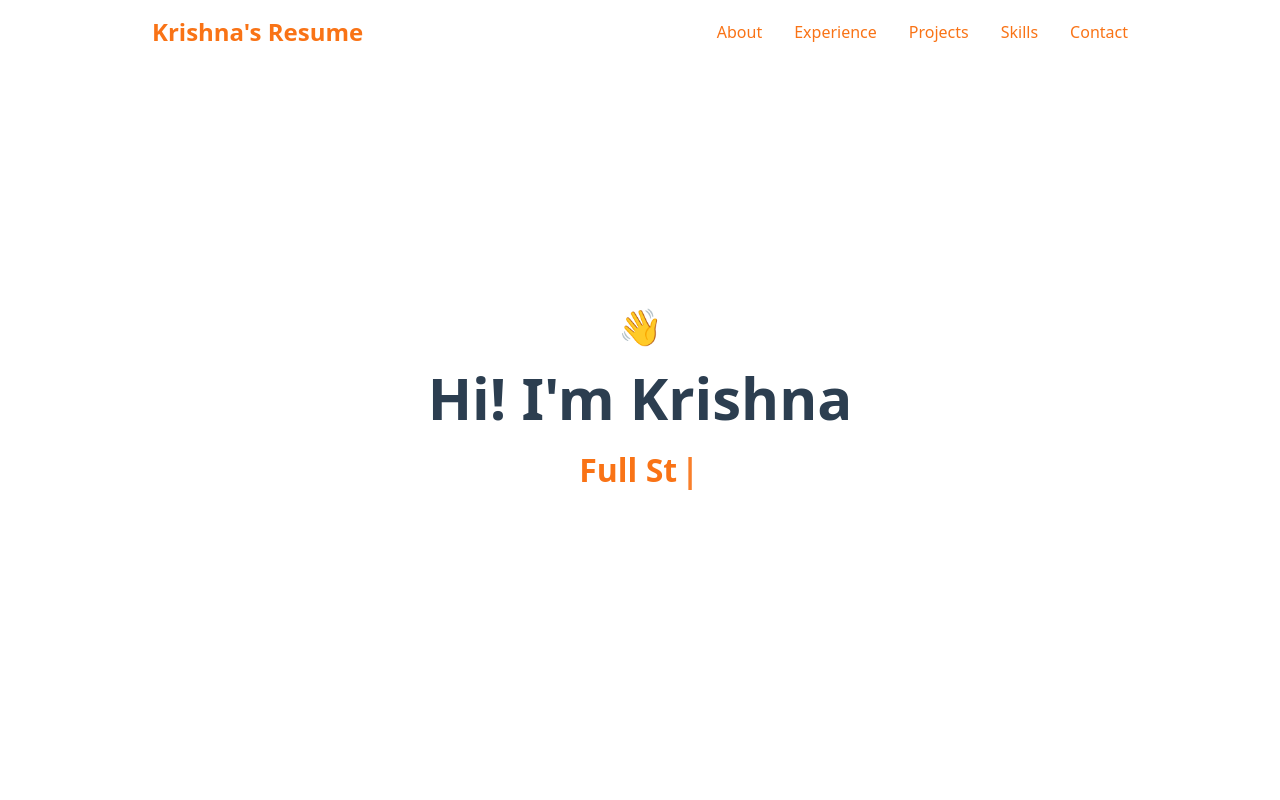
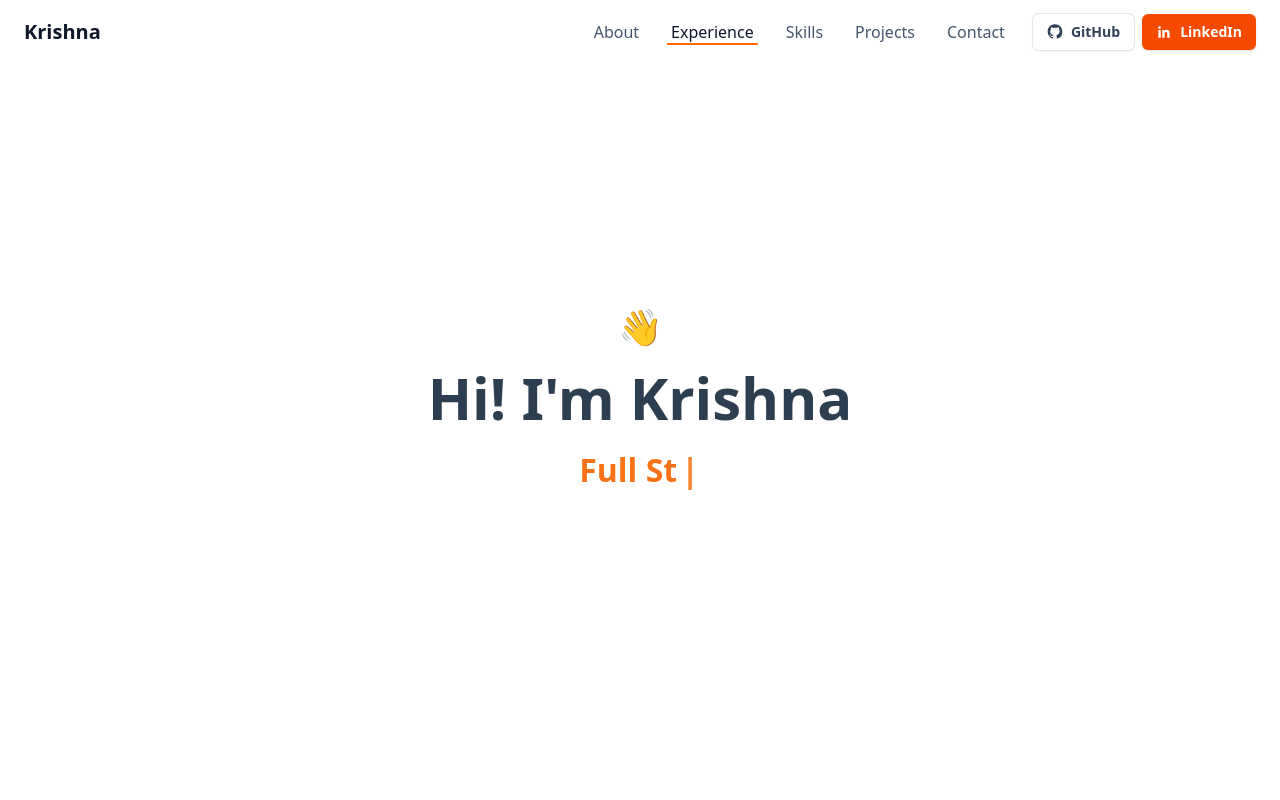
Before and after one commit to KrishnakGitHub/Krishna, a Next.js app: page / in a window 1280 px wide. Shown: the top 800 px of the page. Built offline with nearby package versions, Linux system fonts and the light colour scheme.

Commit message:
navbar update

```diff
--- a/app/_components/navbar.tsx
+++ b/app/_components/navbar.tsx
@@ -1,30 +1,203 @@
-import React from 'react'
+"use client";
+
+import React, { useEffect, useMemo, useState } from "react";
+import Link from "next/link";
 
 export default function Navbar() {
-  const linkClasses = "relative text-[#f97316] transition-colors duration-300 hover:text-orange-500 after:absolute after:bottom-0 after:left-0 after:h-[2px] after:w-full after:origin-bottom-left after:scale-x-0 after:bg-orange-500 after:transition-transform after:duration-300 hover:after:scale-x-100";
+  const [open, setOpen] = useState(false);
+  const [scrolled, setScrolled] = useState(false);
+  const [activeId, setActiveId] = useState<string>("");
+
+  const links = useMemo(
+    () => [
+      { href: "#about", label: "About" },
+      { href: "#experience", label: "Experience" },
+      { href: "#skills", label: "Skills" },
+      { href: "#projects", label: "Projects" },
+      { href: "#contact", label: "Contact" },
+    ],
+    []
+  );
+
+  useEffect(() => {
+    const onScroll = () => setScrolled(window.scrollY > 8);
+    onScroll();
+    window.addEventListener("scroll", onScroll, { passive: true });
+    return () => window.removeEventListener("scroll", onScroll);
+  }, []);
+
+  // Active section highlight with IntersectionObserver
+  useEffect(() => {
+    const sectionIds = links.map((l) => l.href.replace("#", ""));
+    const sections = sectionIds
+      .map((id) => document.getElementById(id))
+      .filter(Boolean) as HTMLElement[];
+
+    if (sections.length === 0) return;
+
+    const observer = new IntersectionObserver(
+      (entries) => {
+        const visible = entries
+          .filter((e) => e.isIntersecting)
+          .sort((a, b) => b.intersectionRatio - a.intersectionRatio);
+        if (visible[0]) setActiveId(visible[0].target.id);
+      },
+      { rootMargin: "-30% 0px -60% 0px", threshold: [0.1, 0.25, 0.5, 0.75, 1] }
+    );
+
+    sections.forEach((sec) => observer.observe(sec));
+    return () => observer.disconnect();
+  }, [links]);
+
+  const baseLink =
+    "relative transition-colors duration-200 px-1 py-0.5 rounded focus:outline-none focus-visible:ring-2 focus-visible:ring-orange-500/50";
+
+  const desktopLink = (href: string) => {
+    const isActive = activeId && `#${activeId}` === href;
+    return [
+      baseLink,
+      isActive
+        ? "text-slate-900 after:w-full"
+        : "text-slate-600 hover:text-slate-900 after:w-0 hover:after:w-full",
+      "after:absolute after:bottom-0 after:left-0 after:h-[2px] after:bg-orange-500 after:transition-[width] after:duration-300",
+    ].join(" ");
+  };
 
   return (
-    <nav className="w-full bg-transparent text-[#f97316] absolute top-0 z-50">
-      <div className="max-w-5xl mx-auto flex items-center justify-between px-6 py-4">
-        <div className="text-2xl font-bold">Krishna&apos;s Resume</div>
-        <ul className="hidden md:flex space-x-8">
-          <li>
-            <a href="#about" className={linkClasses}>About</a>
-          </li>
-          <li>
-            <a href="#experience" className={linkClasses}>Experience</a>
-          </li>
-          <li>
-            <a href="#projects" className={linkClasses}>Projects</a>
-          </li>
-          <li>
-            <a href="#skills" className={linkClasses}>Skills</a>
-          </li>
-          <li>
-            <a href="#contact" className={linkClasses}>Contact</a>
-          </li>
-        </ul>
+    <header
+      className={[
+        "fixed top-0 inset-x-0 z-50 transition-colors",
+        scrolled
+          ? "bg-white/70 backdrop-blur supports-[backdrop-filter]:bg-white/60 shadow-sm ring-1 ring-slate-200"
+          : "bg-transparent",
+      ].join(" ")}
+      role="banner"
+    >
+      <div className="container mx-auto px-4 md:px-6">
+        <nav className="flex items-center justify-between h-16" aria-label="Primary">
+          {/* Brand */}
+          <Link href="#about" className="text-xl font-bold text-slate-900">
+            Krishna
+          </Link>
+
+          {/* Desktop nav */}
+          <div className="hidden md:flex items-center gap-6">
+            <ul className="flex items-center gap-6">
+              {links.map((link) => (
+                <li key={link.href}>
+                  <a href={link.href} className={desktopLink(link.href)}>
+                    {link.label}
+                  </a>
+                </li>
+              ))}
+            </ul>
+            {/* Social CTAs */}
+            <div className="flex items-center gap-2">
+              <a
+                href="https://github.com/"
+                target="_blank"
+                rel="noopener noreferrer"
+                className="inline-flex items-center gap-2 text-sm font-semibold text-slate-700 bg-white hover:bg-slate-100 ring-1 ring-slate-200 px-3.5 py-2 rounded-md shadow-sm focus:outline-none focus-visible:ring-2 focus-visible:ring-orange-500/40"
+                aria-label="GitHub"
+              >
+                <svg viewBox="0 0 24 24" aria-hidden="true" className="h-4 w-4" fill="currentColor">
+                  <path fillRule="evenodd" d="M12 .5C5.73.5.98 5.24.98 11.5c0 4.85 3.15 8.96 7.51 10.41.55.1.75-.24.75-.53 0-.26-.01-1.12-.02-2.03-3.05.66-3.7-1.29-3.7-1.29-.5-1.27-1.21-1.61-1.21-1.61-.99-.67.07-.66.07-.66 1.09.08 1.66 1.12 1.66 1.12.98 1.66 2.56 1.18 3.18.9.1-.71.38-1.18.68-1.45-2.44-.28-5-1.22-5-5.44 0-1.2.43-2.18 1.12-2.95-.11-.28-.49-1.41.11-2.94 0 0 .92-.29 3.02 1.12.88-.24 1.82-.36 2.76-.36.94 0 1.88.12 2.76.36 2.1-1.41 3.02-1.12 3.02-1.12.6 1.53.22 2.66.11 2.94.69.77 1.12 1.75 1.12 2.95 0 4.23-2.56 5.15-5 5.44.39.33.73.98.73 1.98 0 1.43-.01 2.58-.01 2.94 0 .29.2.64.76.53A10.52 10.52 0 0023.02 11.5C23.02 5.24 18.27.5 12 .5z" clipRule="evenodd" />
+                </svg>
+                <span className="hidden lg:inline">GitHub</span>
+              </a>
+              <a
+                href="https://linkedin.com/in/"
+                target="_blank"
+                rel="noopener noreferrer"
+                className="inline-flex items-center gap-2 text-sm font-semibold text-white bg-orange-600 hover:bg-orange-500 px-3.5 py-2 rounded-md shadow-sm focus:outline-none focus-visible:ring-2 focus-visible:ring-orange-500/40"
+                aria-label="LinkedIn"
+              >
+                <svg viewBox="0 0 24 24" aria-hidden="true" className="h-4 w-4" fill="currentColor">
+                  <path d="M20.447 20.452h-3.554v-5.569c0-1.328-.027-3.037-1.852-3.037-1.853 0-2.136 1.447-2.136 2.943v5.663H9.351V9h3.414v1.561h.049c.476-.9 1.637-1.852 3.37-1.852 3.603 0 4.266 2.372 4.266 5.455v6.288zM5.337 7.433a2.062 2.062 0 110-4.125 2.062 2.062 0 010 4.125zM7.114 20.452H3.556V9h3.558v11.452z" />
+                </svg>
+                <span className="hidden lg:inline">LinkedIn</span>
+              </a>
+            </div>
+          </div>
+
+          {/* Mobile burger */}
+          <button
+            className="md:hidden inline-flex items-center justify-center w-10 h-10 rounded-md text-slate-700 hover:bg-slate-100 focus:outline-none focus-visible:ring-2 focus-visible:ring-orange-500/50"
+            aria-expanded={open}
+            aria-label="Toggle navigation menu"
+            onClick={() => setOpen((v) => !v)}
+          >
+            <svg
+              xmlns="http://www.w3.org/2000/svg"
+              viewBox="0 0 24 24"
+              fill="none"
+              stroke="currentColor"
+              strokeWidth="2"
+              strokeLinecap="round"
+              strokeLinejoin="round"
+              className="h-6 w-6"
+            >
+              {open ? (
+                <path d="M18 6 6 18M6 6l12 12" />
+              ) : (
+                <>
+                  <path d="M3 6h18" />
+                  <path d="M3 12h18" />
+                  <path d="M3 18h18" />
+                </>
+              )}
+            </svg>
+          </button>
+        </nav>
+
+        {/* Mobile panel */}
+        <div
+          className={[
+            "md:hidden overflow-hidden transition-[max-height,opacity] duration-300",
+            open ? "max-h-96 opacity-100" : "max-h-0 opacity-0",
+          ].join(" ")}
+        >
+          <div className="pb-4">
+            <ul className="flex flex-col gap-2">
+              {links.map((link) => (
+                <li key={link.href}>
+                  <a
+                    href={link.href}
+                    onClick={() => setOpen(false)}
+                    className={[
+                      baseLink,
+                      "block w-full text-left px-3 py-2 rounded-md",
+                      activeId && `#${activeId}` === link.href
+                        ? "bg-white text-slate-900"
+                        : "text-slate-700 hover:bg-white",
+                    ].join(" ")}
+                  >
+                    {link.label}
+                  </a>
+                </li>
+              ))}
+            </ul>
+            <div className="mt-3 grid grid-cols-2 gap-2">
+              <a
+                href="https://github.com/"
+                target="_blank"
+                rel="noopener noreferrer"
+                className="block text-center text-sm font-semibold text-slate-700 bg-white hover:bg-slate-100 ring-1 ring-slate-200 px-3.5 py-2 rounded-md shadow-sm"
+              >
+                GitHub
+              </a>
+              <a
+                href="https://linkedin.com/in/"
+                target="_blank"
+                rel="noopener noreferrer"
+                className="block text-center text-sm font-semibold text-white bg-orange-600 hover:bg-orange-500 px-3.5 py-2 rounded-md shadow-sm"
+              >
+                LinkedIn
+              </a>
+            </div>
+          </div>
+        </div>
       </div>
-    </nav>
-  )
+    </header>
+  );
 }
```
